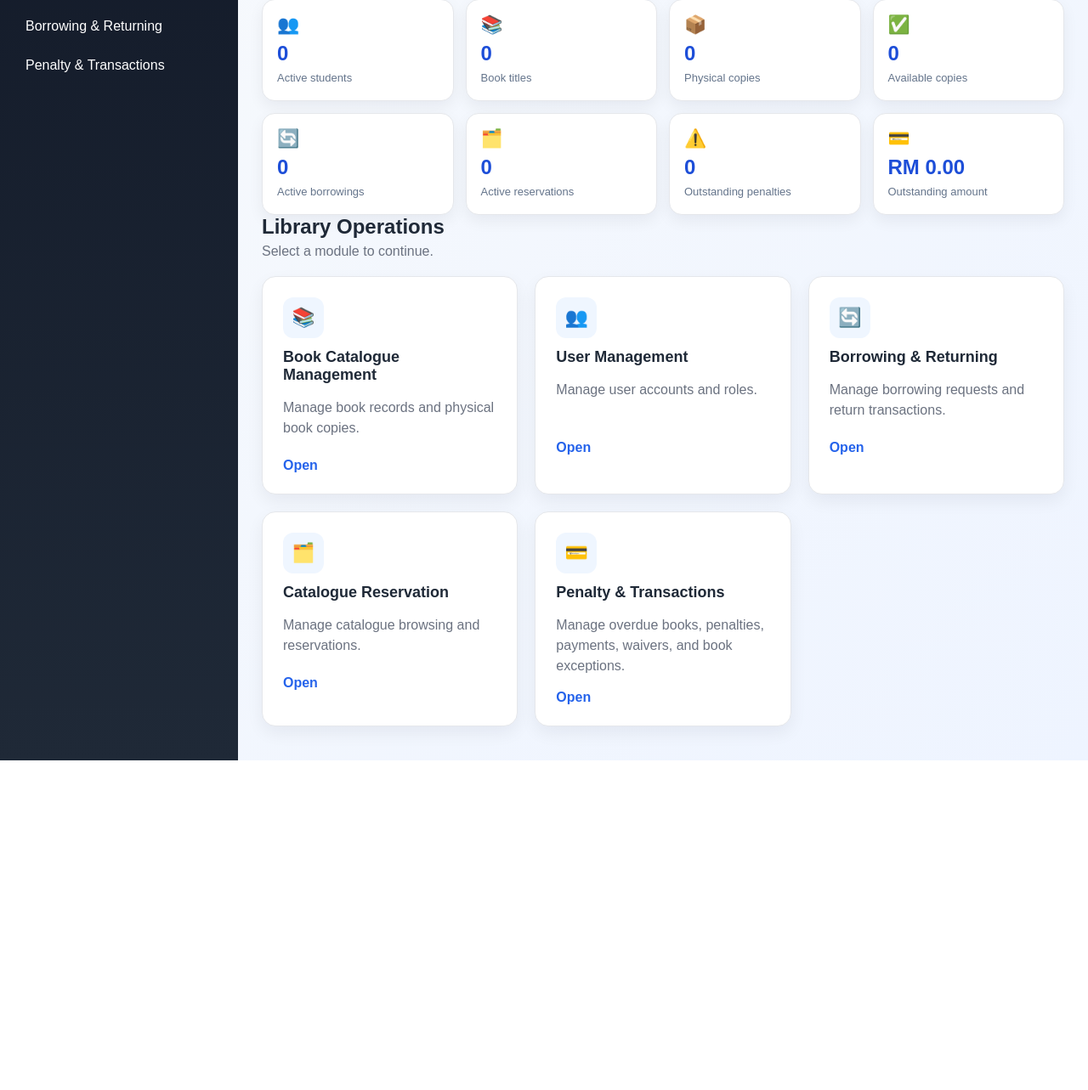
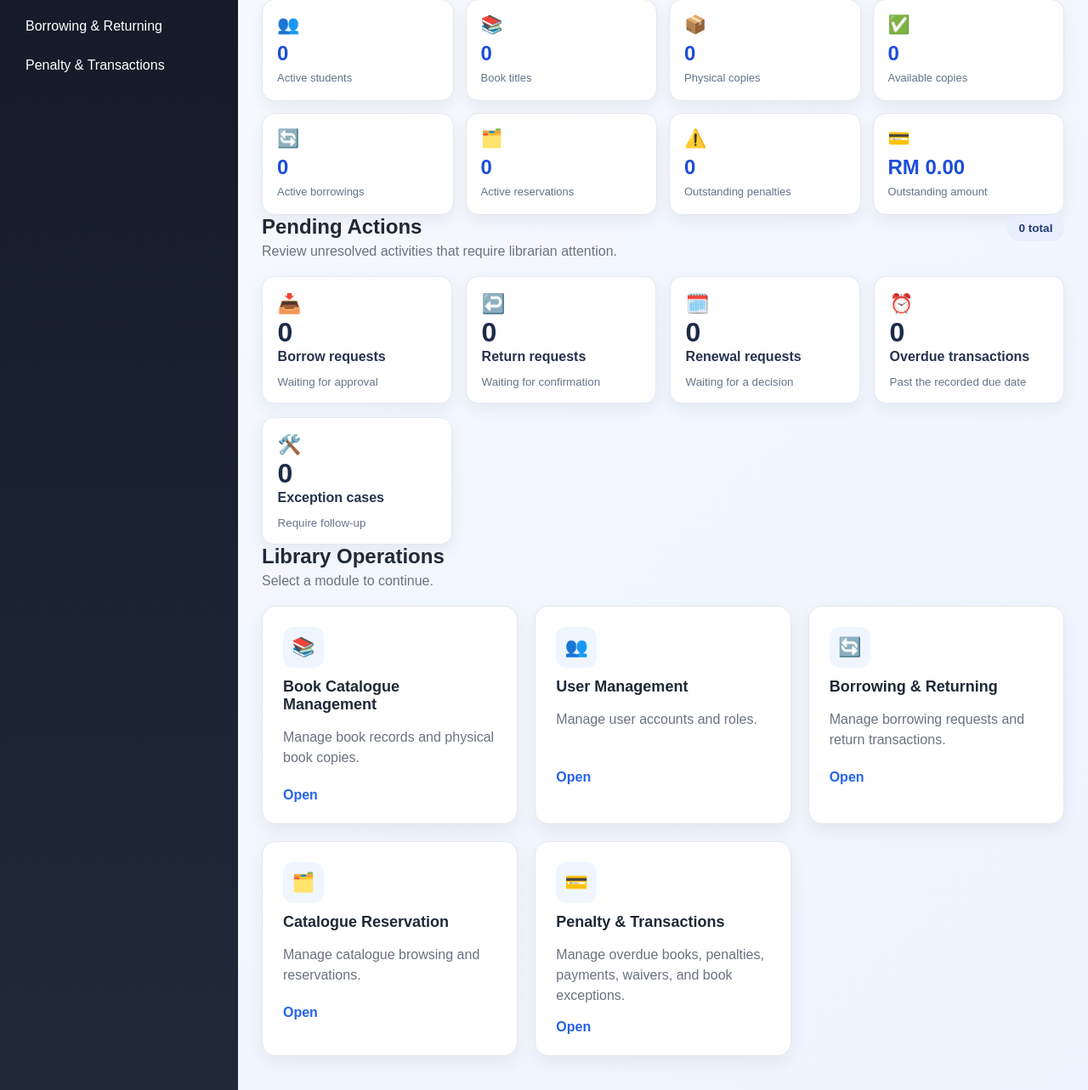
Before and after one commit to WengKang76/LibTrack_System, a Flask app: page /librarian in a window 1280 px wide. Shown: the part 365-1648 px from the top of the page at 85% size. Before the commit the page ends 1260 px from the top, so only its background shows below. Run offline with Flask 3, Linux system fonts and the light colour scheme; the visitor is signed in with stand-in values (Sample User, id 1); data that the repository does not hold is empty; parts of the project's set-up code (start-up, migrations or seed data) failed here and were passed over.

Commit message:
SCRUM-1536 display librarian pending-action summary

```diff
--- a/modules/dashboard_report/repository.py
+++ b/modules/dashboard_report/repository.py
@@ -81,6 +81,10 @@ def get_all_books():
     return _all_records(COLLECTION_BOOKS)
 
 
+def get_all_borrow_requests():
+    return _all_records(COLLECTION_BORROW_REQUESTS)
+
+
 def get_all_borrow_transactions():
     return _all_records(COLLECTION_BORROW_TRANSACTIONS)
 
--- a/modules/dashboard_report/routes.py
+++ b/modules/dashboard_report/routes.py
@@ -8,8 +8,10 @@ from modules.authentication.decorators import (
 )
 from modules.dashboard_report.services import (
     build_librarian_dashboard_statistics,
+    build_librarian_pending_actions,
     build_student_attention_alerts,
     build_student_dashboard_summary,
+    empty_librarian_pending_actions,
     empty_librarian_statistics,
     empty_student_alerts,
     empty_student_summary,
@@ -72,7 +74,9 @@ def student_dashboard():
 def librarian_dashboard():
     """Display live read-only library statistics to librarians."""
     statistics = empty_librarian_statistics()
+    pending_actions = empty_librarian_pending_actions()
     librarian_dashboard_data_available = True
+    pending_actions_available = True
 
     try:
         statistics = build_librarian_dashboard_statistics()
@@ -87,10 +91,25 @@ def librarian_dashboard():
             "error",
         )
 
+    try:
+        pending_actions = build_librarian_pending_actions()
+    except Exception:
+        pending_actions_available = False
+        current_app.logger.exception(
+            "Failed to load librarian pending-action counts."
+        )
+        flash(
+            "We could not load the latest pending-action summary right now. "
+            "Please check the management modules directly.",
+            "error",
+        )
+
     return render_template(
         "librarian_dashboard.html",
         statistics=statistics,
+        pending_actions=pending_actions,
         librarian_dashboard_data_available=(
             librarian_dashboard_data_available
         ),
+        pending_actions_available=pending_actions_available,
     )
--- a/modules/dashboard_report/services.py
+++ b/modules/dashboard_report/services.py
@@ -439,3 +439,121 @@ def build_librarian_dashboard_statistics():
         "outstanding_penalties": len(outstanding_penalty_records),
         "outstanding_penalty_amount": float(outstanding_penalty_amount),
     }
+
+
+RETURN_REQUEST_STATUSES = {
+    "return pending",
+    "return requested",
+}
+
+PENDING_RENEWAL_STATUSES = {
+    "pending",
+    "pending approval",
+}
+
+UNRESOLVED_EXCEPTION_STATUSES = {
+    "rejected",
+    "exception pending",
+    "exception recorded",
+    "lost exception recorded",
+    "damaged exception recorded",
+}
+
+RESOLVED_EXCEPTION_STATUSES = {
+    "closed",
+    "completed",
+    "exception completed",
+    "resolved",
+}
+
+
+def empty_librarian_pending_actions():
+    """Return safe zero values for librarian action counts."""
+    return {
+        "pending_borrow_requests": 0,
+        "pending_returns": 0,
+        "pending_renewals": 0,
+        "overdue_transactions": 0,
+        "unresolved_exceptions": 0,
+        "total_pending_actions": 0,
+    }
+
+
+def _has_unresolved_exception(transaction):
+    """Identify exception records that still require librarian attention."""
+    transaction_status = _normalise_status(transaction.get("status"))
+    return_status = _normalise_status(transaction.get("return_status"))
+    exception_status = _normalise_status(
+        transaction.get(
+            "book_exception_status",
+            transaction.get("exception_status"),
+        )
+    )
+
+    if transaction_status in RESOLVED_EXCEPTION_STATUSES:
+        return False
+
+    return any(
+        value in UNRESOLVED_EXCEPTION_STATUSES
+        for value in (
+            transaction_status,
+            return_status,
+            exception_status,
+        )
+    )
+
+
+def build_librarian_pending_actions(today=None):
+    """Build read-only counts of operational work awaiting a librarian."""
+    current_date = today or date.today()
+    borrow_requests = repository.get_all_borrow_requests()
+    borrow_transactions = repository.get_all_borrow_transactions()
+
+    pending_borrow_requests = sum(
+        1
+        for request in borrow_requests
+        if _normalise_status(request.get("status"))
+        in PENDING_BORROW_REQUEST_STATUSES
+    )
+
+    pending_returns = sum(
+        1
+        for transaction in borrow_transactions
+        if _normalise_status(transaction.get("status"))
+        in RETURN_REQUEST_STATUSES
+    )
+
+    pending_renewals = sum(
+        1
+        for transaction in borrow_transactions
+        if _normalise_status(transaction.get("renewal_status"))
+        in PENDING_RENEWAL_STATUSES
+    )
+
+    overdue_transactions = 0
+    for transaction in borrow_transactions:
+        transaction_status = _normalise_status(transaction.get("status"))
+        due_date = _to_date(transaction.get("due_date"))
+
+        if (
+            transaction_status in ACTIVE_BORROWING_STATUSES
+            and due_date is not None
+            and due_date < current_date
+        ):
+            overdue_transactions += 1
+
+    unresolved_exceptions = sum(
+        1
+        for transaction in borrow_transactions
+        if _has_unresolved_exception(transaction)
+    )
+
+    counts = {
+        "pending_borrow_requests": pending_borrow_requests,
+        "pending_returns": pending_returns,
+        "pending_renewals": pending_renewals,
+        "overdue_transactions": overdue_transactions,
+        "unresolved_exceptions": unresolved_exceptions,
+    }
+    counts["total_pending_actions"] = sum(counts.values())
+    return counts
--- a/static/style.css
+++ b/static/style.css
@@ -766,3 +766,88 @@ body {
         grid-template-columns: 1fr;
     }
 }
+
+/* SCRUM-1536: Librarian pending-action summary */
+.dashboard-heading-row {
+    align-items: flex-start;
+    display: flex;
+    gap: 1rem;
+    justify-content: space-between;
+}
+
+.pending-total-badge {
+    background: #e8eefc;
+    border-radius: 999px;
+    color: #243b70;
+    font-size: 0.85rem;
+    font-weight: 700;
+    padding: 0.5rem 0.85rem;
+    white-space: nowrap;
+}
+
+.pending-action-grid {
+    display: grid;
+    gap: 1rem;
+    grid-template-columns: repeat(auto-fit, minmax(190px, 1fr));
+}
+
+.pending-action-card {
+    background: #ffffff;
+    border: 1px solid #e4e9f2;
+    border-radius: 14px;
+    box-shadow: 0 6px 18px rgba(32, 52, 89, 0.07);
+    color: #26334d;
+    display: flex;
+    flex-direction: column;
+    gap: 0.25rem;
+    min-height: 150px;
+    padding: 1.1rem;
+    text-decoration: none;
+    transition: transform 0.2s ease, box-shadow 0.2s ease;
+}
+
+.pending-action-card:hover,
+.pending-action-card:focus-visible {
+    box-shadow: 0 10px 26px rgba(32, 52, 89, 0.13);
+    transform: translateY(-2px);
+}
+
+.pending-action-card strong {
+    color: #1c2a49;
+    font-size: 2rem;
+    line-height: 1;
+}
+
+.pending-action-card span:not(.pending-action-icon) {
+    font-weight: 700;
+}
+
+.pending-action-card small {
+    color: #68758c;
+    margin-top: auto;
+}
+
+.pending-action-icon {
+    font-size: 1.4rem;
+}
+
+.pending-action-warning {
+    border-color: #f2c66d;
+    background: #fffaf0;
+}
+
+.pending-action-danger {
+    border-color: #ef9a9a;
+    background: #fff5f5;
+}
+
+@media (max-width: 640px) {
+    .dashboard-heading-row {
+        align-items: stretch;
+        flex-direction: column;
+    }
+
+    .pending-total-badge {
+        align-self: flex-start;
+    }
+}
--- a/templates/librarian_dashboard.html
+++ b/templates/librarian_dashboard.html
@@ -78,6 +78,61 @@ Librarian Dashboard | LibTrack
     </div>
 </section>
 
+<section class="dashboard-section" aria-labelledby="pending-actions-heading">
+    <div class="section-heading dashboard-heading-row">
+        <div>
+            <h2 id="pending-actions-heading">Pending Actions</h2>
+            <p>
+                {% if pending_actions_available %}
+                    Review unresolved activities that require librarian attention.
+                {% else %}
+                    Counts are temporarily unavailable. Open the related modules to review current work.
+                {% endif %}
+            </p>
+        </div>
+        <span class="pending-total-badge">
+            {{ pending_actions.total_pending_actions }} total
+        </span>
+    </div>
+
+    <div class="pending-action-grid">
+        <a class="pending-action-card" href="/borrowing/">
+            <span class="pending-action-icon">📥</span>
+            <strong id="pending-borrow-requests-count">{{ pending_actions.pending_borrow_requests }}</strong>
+            <span>Borrow requests</span>
+            <small>Waiting for approval</small>
+        </a>
+
+        <a class="pending-action-card" href="/borrowing/">
+            <span class="pending-action-icon">↩️</span>
+            <strong id="pending-returns-count">{{ pending_actions.pending_returns }}</strong>
+            <span>Return requests</span>
+            <small>Waiting for confirmation</small>
+        </a>
+
+        <a class="pending-action-card" href="/borrowing/">
+            <span class="pending-action-icon">🗓️</span>
+            <strong id="pending-renewals-count">{{ pending_actions.pending_renewals }}</strong>
+            <span>Renewal requests</span>
+            <small>Waiting for a decision</small>
+        </a>
+
+        <a class="pending-action-card {% if pending_actions.overdue_transactions > 0 %}pending-action-warning{% endif %}" href="/penalty/librarian/overdue">
+            <span class="pending-action-icon">⏰</span>
+            <strong id="overdue-transactions-count">{{ pending_actions.overdue_transactions }}</strong>
+            <span>Overdue transactions</span>
+            <small>Past the recorded due date</small>
+        </a>
+
+        <a class="pending-action-card {% if pending_actions.unresolved_exceptions > 0 %}pending-action-danger{% endif %}" href="/penalty/librarian/book-exception">
+            <span class="pending-action-icon">🛠️</span>
+            <strong id="unresolved-exceptions-count">{{ pending_actions.unresolved_exceptions }}</strong>
+            <span>Exception cases</span>
+            <small>Require follow-up</small>
+        </a>
+    </div>
+</section>
+
 <section class="dashboard-section">
     <div class="section-heading">
         <h2>Library Operations</h2>
```
Also changed, not shown: tests/test_scrum1536_librarian_pending_actions.py (added, +137 -0 lines).
